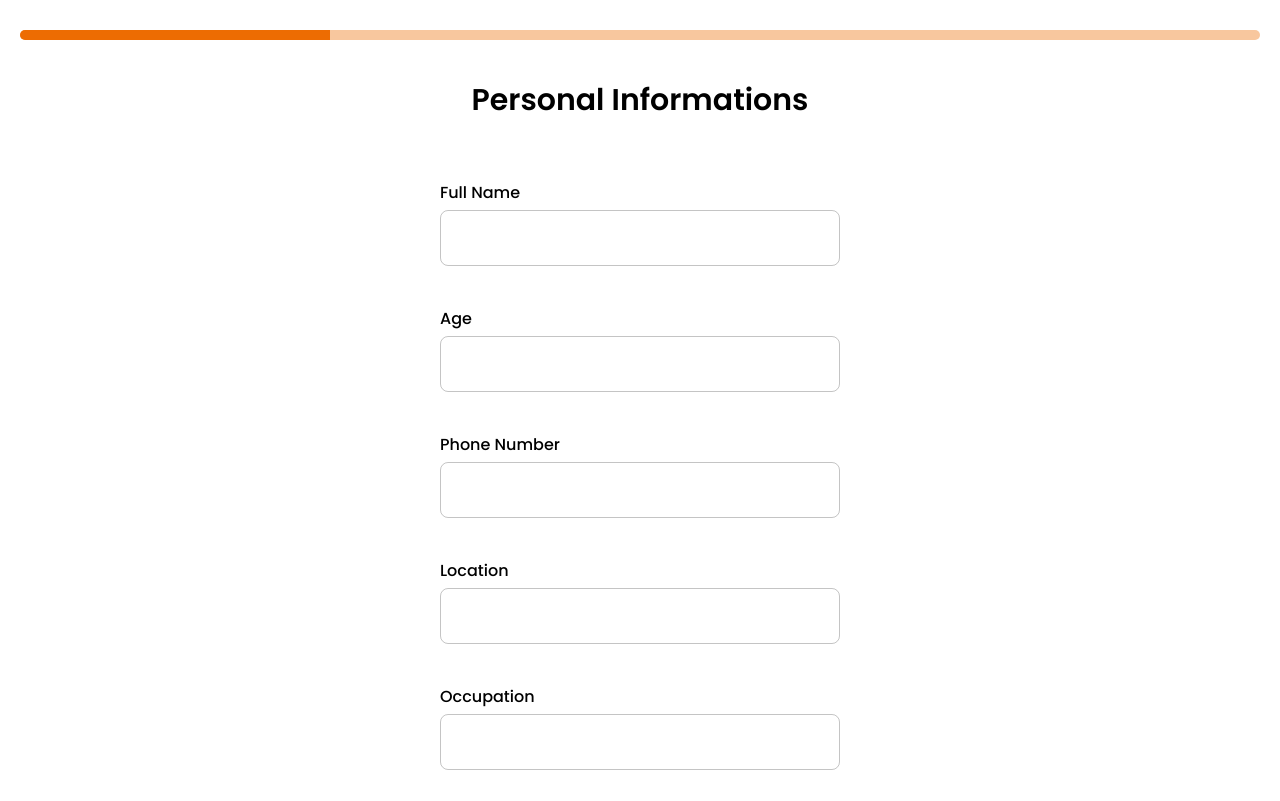
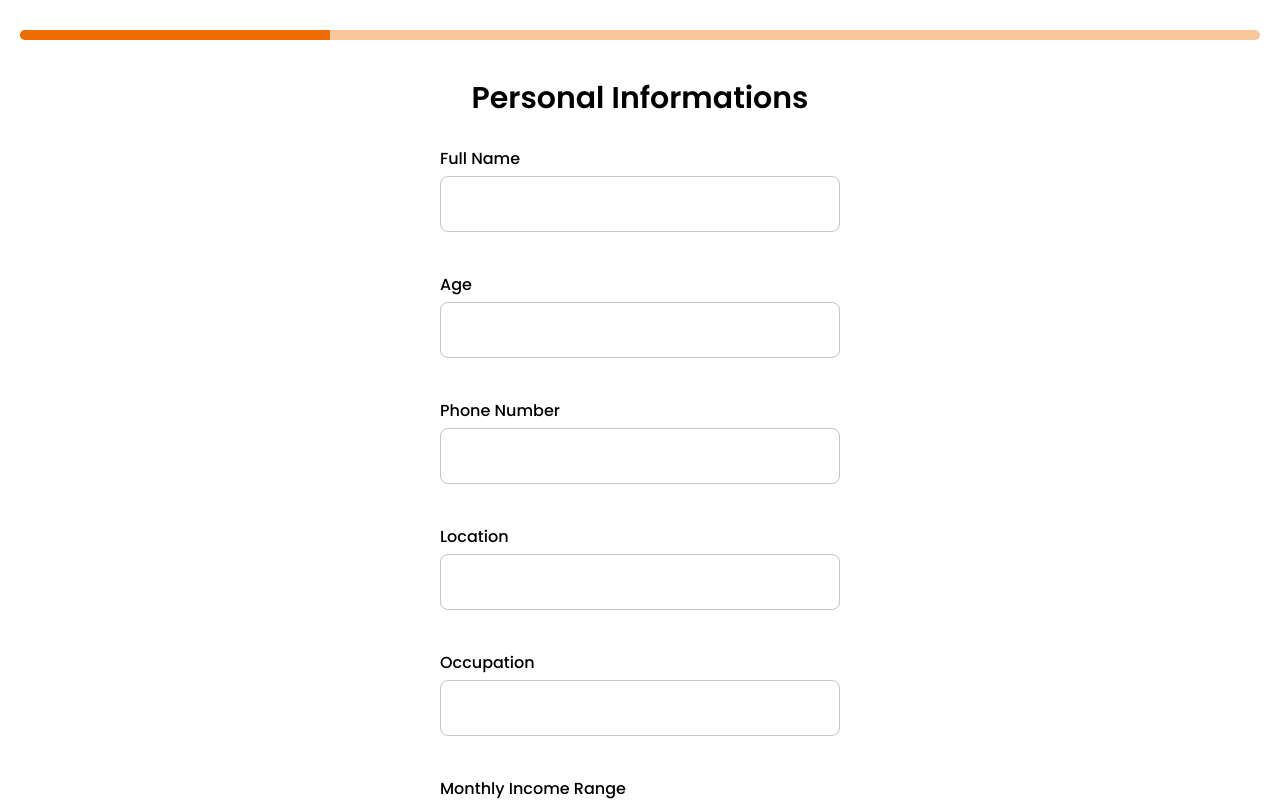
Before and after one commit to LifeLine-Africa/insurance-recommendation-portal, a React (Create React App) app: page /personal-informations in a window 1280 px wide. Shown: the top 801 px of the page. Built offline with nearby package versions, Linux system fonts and the light colour scheme.

Commit message:
fix: adjust margin in PersonalInformationsPage for improved layout consistency

```diff
--- a/src/pages/PersonalInformations/PersonalInformationsPage.jsx
+++ b/src/pages/PersonalInformations/PersonalInformationsPage.jsx
@@ -63,7 +63,7 @@ const PersonalInformationsPage = () => {
         {/* Title */}
         <Typography
           variant="h5"
-          sx={{ fontWeight: "600", fontSize: "30px", margin: "30px", color: "#000" }}
+          sx={{ fontWeight: "600", fontSize: "30px", margin: "28px", color: "#000" }}
         >
           Personal Informations
         </Typography>
@@ -77,7 +77,7 @@ const PersonalInformationsPage = () => {
             flexDirection: "column",
             gap: "20px",
             marginBottom: "20px",
-            marginTop: "30px",
+            //marginTop: "30px",
           }}
         >
           {/* Name Input */}
```
